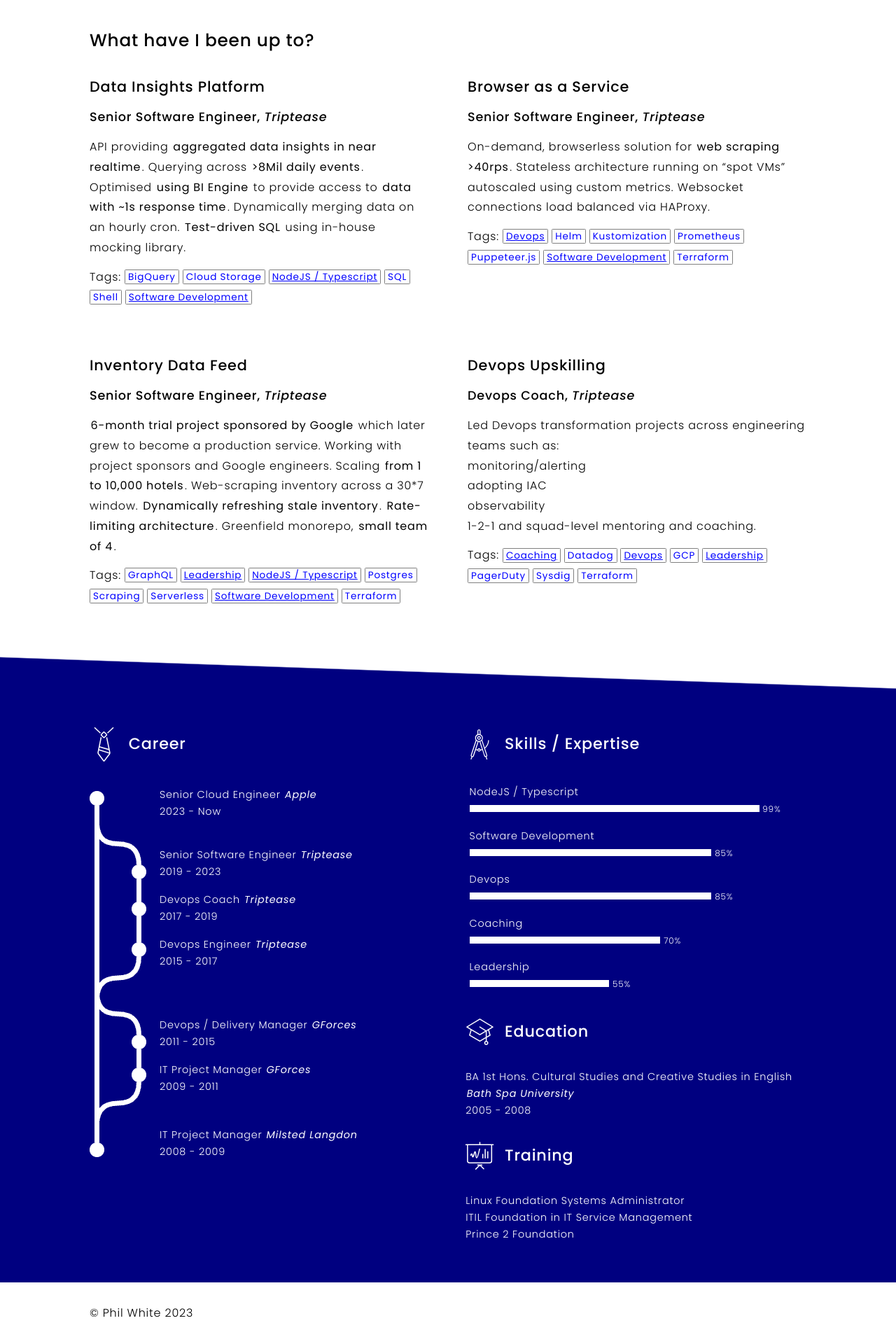
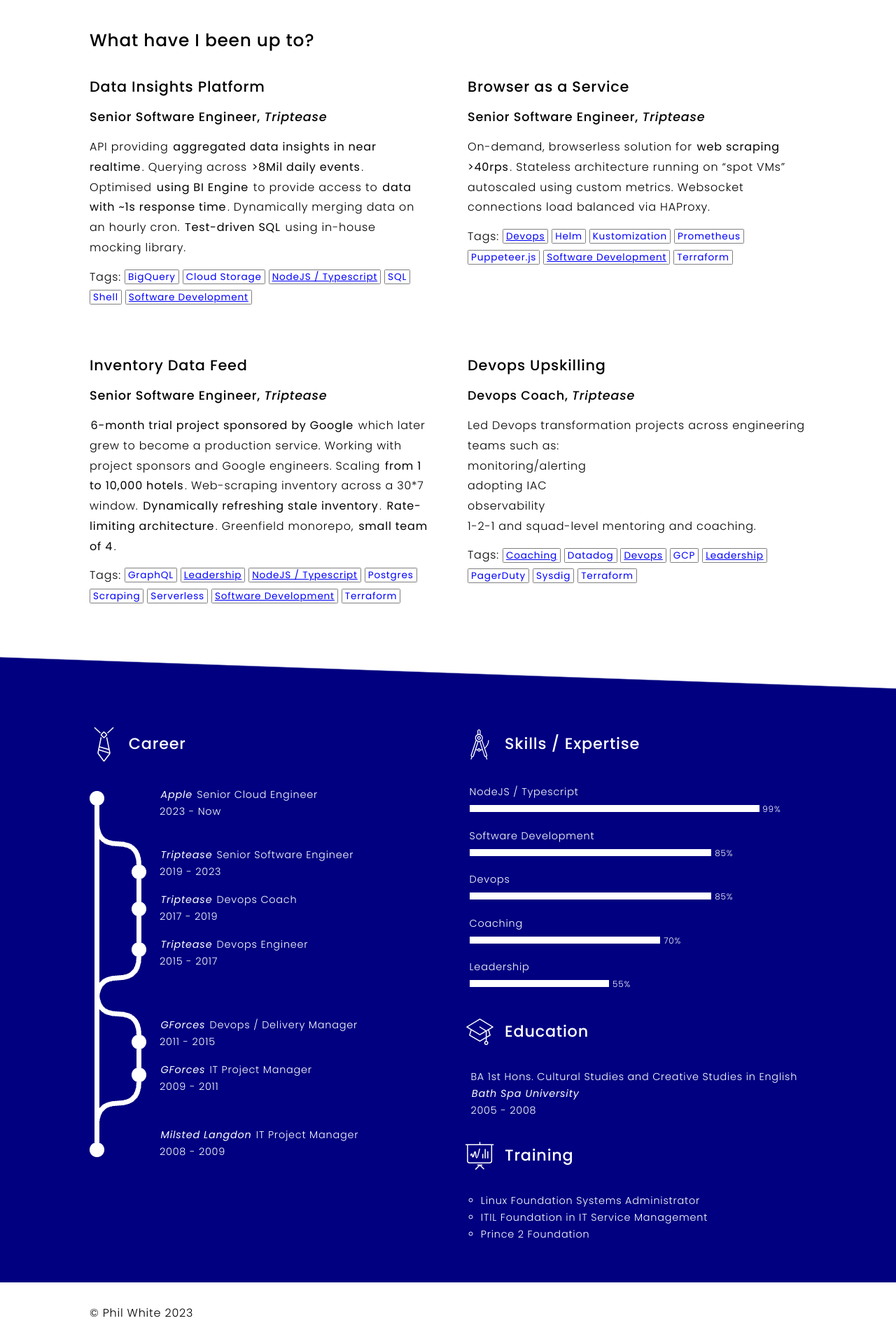
Before and after one commit to philwhiteuk/cv, a Jekyll site: the page built from pages/index.md, in a window 1280 px wide. Shown: the part 910-2830 px from the top of the page at 70% size. Built offline with Jekyll 4.4.1, drawn with Linux system fonts in a browser that asks for light colours.

Commit message:
chore: aside style improvements

```diff
--- a/_includes/aside.html
+++ b/_includes/aside.html
@@ -9,8 +9,8 @@
                 {% for position in career %}
                     <li class="{{ position.class }}">
                         <div>
+                            <span><em>{{ position.org }}</em></span>
                             <span>{{ position.role }}</span>
-                            <span><em>{{ position.org }}</em></span>
                         </div>
                         <div>{{ position.from_date | date: "%Y" }} - {{ position.to_date | date: "%Y" | default: 'Now' }}</div>
                     </li>
--- a/_sass/theme/_aside.scss
+++ b/_sass/theme/_aside.scss
@@ -98,11 +98,20 @@
         h2 {
             background-image: url("/cv/assets/education.svg");
         }
+
+        ol li {
+            margin-left: 0.5em;
+        }
     }
 
     [aria-label=training] {
         h2 {
             background-image: url("/cv/assets/training.svg");
         }
+
+        ul li {
+            margin-left: 1.5em;
+            list-style: circle;
+        }
     }
 }
```
